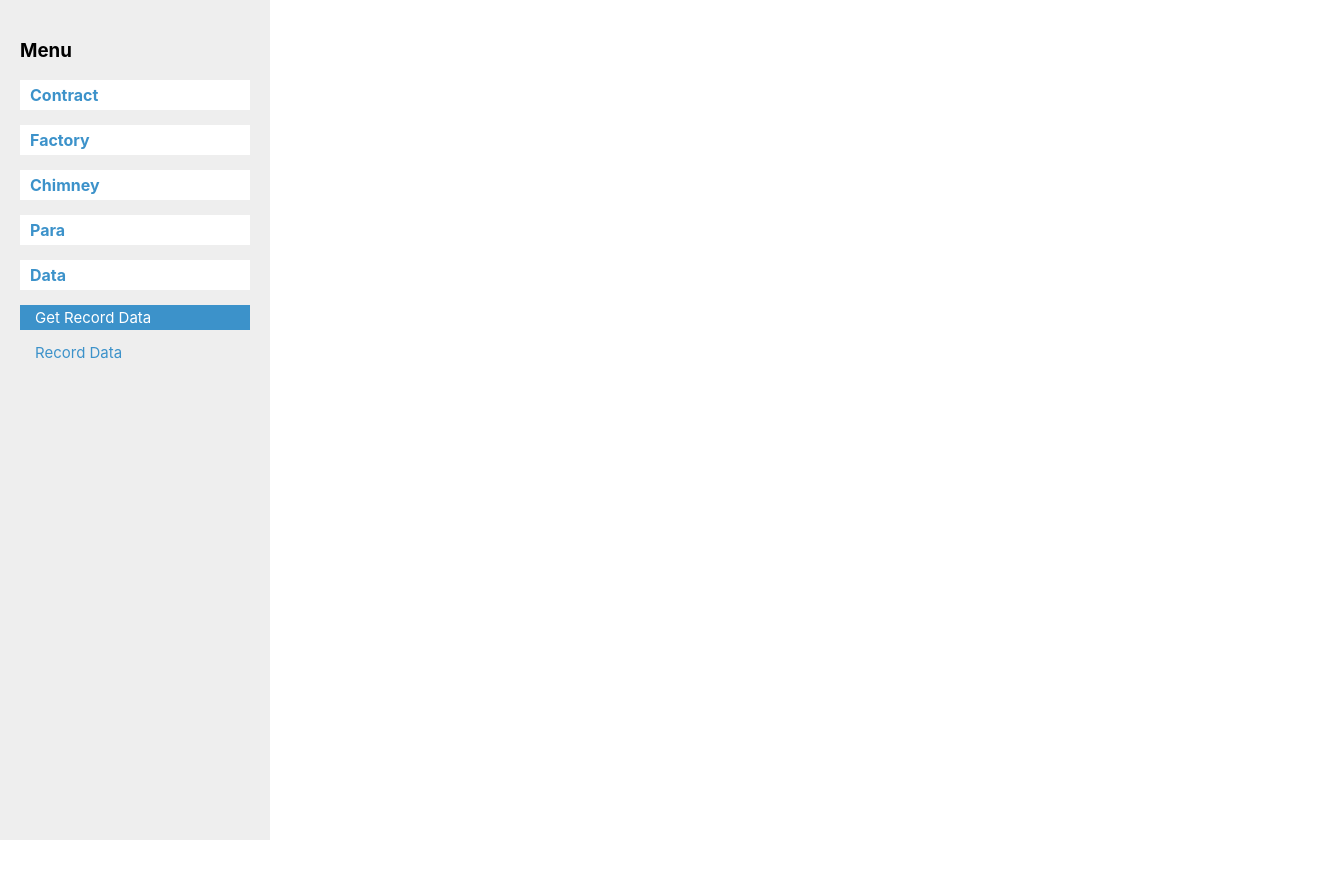
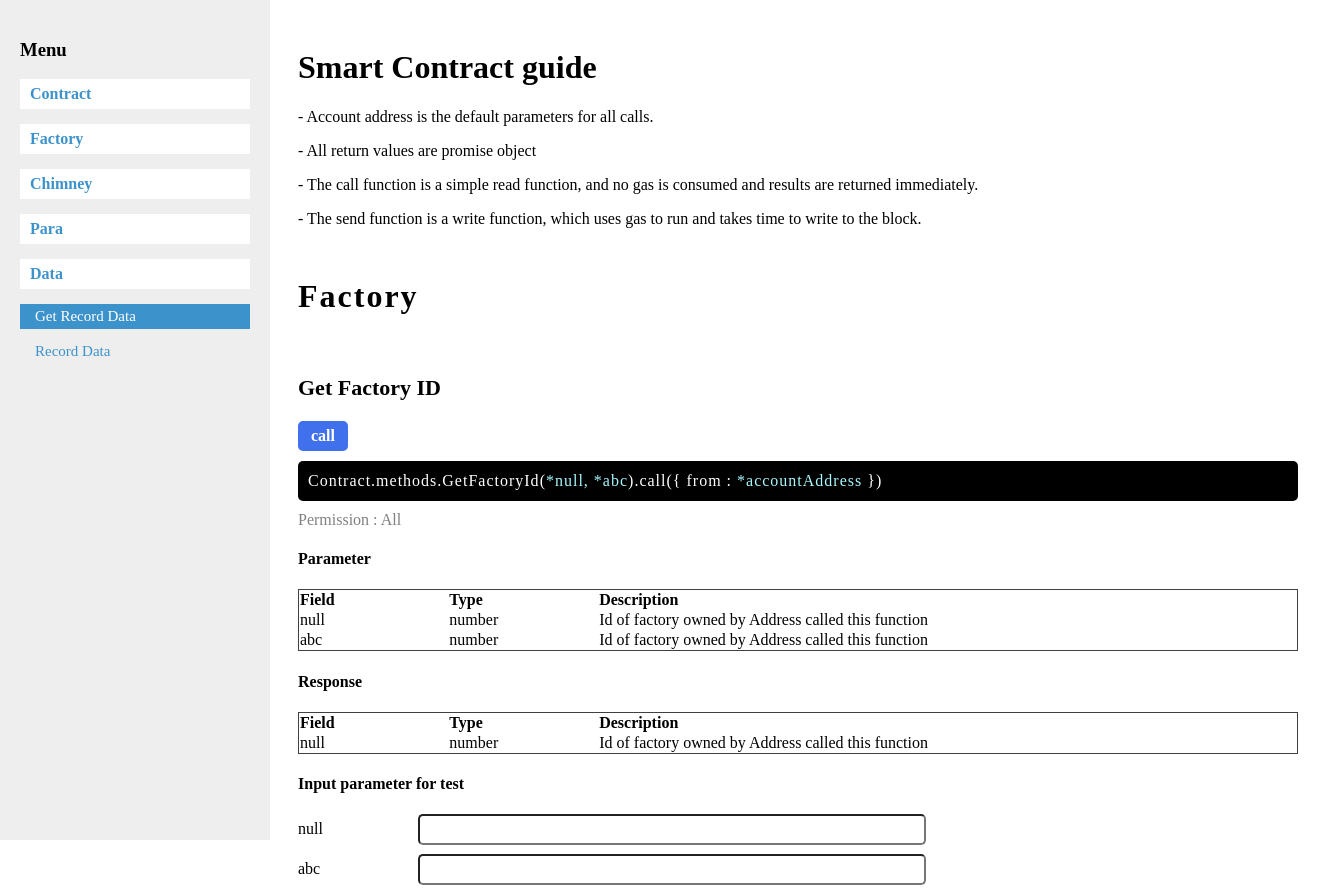
Before and after one commit to ghwlchlaks/interview-blockchain, a React (Create React App) app: page / in a window 1280 px wide. Shown: the top 896 px of the page, 1318 px wide, since content can reach past the window. Before the commit the page ends 800 px from the top, so only its background shows below. Built offline with nearby package versions, Linux system fonts and the light colour scheme.

Commit message:
factory 데이터 포맷에 맞춘 렌더링 구현

```diff
--- a/src/components/App/App.css
+++ b/src/components/App/App.css
@@ -0,0 +1,111 @@
+.cRufqc {
+  margin-left: 270px;
+  width: 1000px;
+  padding: 20px;
+}
+
+.dVKpwM {
+  margin-top: 50px;
+}
+
+.dVKpwM h1 {
+  font-weight: 900;
+  letter-spacing: 2px;
+}
+
+.hWQzFJ {
+  width: 100%;
+}
+
+.gMMQQA {
+  margin-top: 60px;
+  font-size: 22px;
+  font-weight: bold;
+}
+
+.gyBjzW {
+  width: 50px;
+  height: 30px;
+  background-color: green;
+  color: rgb(255, 255, 255);
+  font-weight: bold;
+  margin-top: 20px;
+  text-align: center;
+  line-height: 30px;
+  border-radius: 5px;
+}
+
+.cmMCQp {
+  width: 50px;
+  height: 30px;
+  background-color: rgb(64, 112, 236);
+  color: rgb(255, 255, 255);
+  font-weight: bold;
+  margin-top: 20px;
+  text-align: center;
+  line-height: 30px;
+  border-radius: 5px;
+}
+
+.ksmAft {
+  width: 100%;
+  background-color: black;
+  color: rgb(255, 255, 255);
+  height: 40px;
+  line-height: 40px;
+  text-indent: 10px;
+  margin-top: 10px;
+  letter-spacing: 1px;
+  border-radius: 5px;
+}
+
+.ksmAft span {
+  color: rgb(167, 248, 255);
+}
+
+.idnNek {
+  color: grey;
+  margin-top: 10px;
+}
+
+.cgLjMM table {
+  width: 100%;
+  text-align: left;
+  border-collapse: collapse;
+  border-width: 1px;
+  border-style: solid;
+  border-color: rgb(64, 64, 64);
+  border-image: initial;
+}
+
+.hzfKcW .inputDiv {
+  height: 40px;
+}
+
+.hzfKcW .inputDiv label {
+  width: 120px;
+  display: inline-block;
+}
+
+.hzfKcW .inputDiv input {
+  width: 500px;
+  height: 25px;
+  border-radius: 5px;
+}
+
+.iJAXNg {
+  margin-top: 20px;
+}
+
+.iJAXNg button {
+  line-height: 20px;
+  color: rgb(51, 51, 51);
+  text-align: center;
+  text-shadow: rgba(255, 255, 255, 0.75) 0px 1px 1px;
+  width: 100px;
+  height: 30px;
+  font-weight: bold;
+  cursor: pointer;
+  border-radius: 5px;
+  outline: 0px;
+}
--- a/src/components/App/App.js
+++ b/src/components/App/App.js
@@ -3,11 +3,142 @@ import './App.css';
 
 import Sidebar from '../Sidebar/Sidebar';
 
+import { datas } from '../../datas/Factory';
+
 class App extends Component {
+  makeContents() {
+    for (let label in datas) {
+      return (
+        <div className="pages__Content-sc-1sxqz4u-1 dVKpwM">
+          <h1 className="label" tabIndex="0">
+            {label}
+          </h1>
+          {datas[label].map((value, index) => {
+            return (
+              <div key={index}>
+                <div className="code__Title-k9e9h3-1 gMMQQA">{value.title}</div>
+                <div
+                  className={
+                    'code__Type-k9e9h3-2 ' +
+                    (value.type === 'call' ? 'cmMCQp' : 'gyBjzW')
+                  }
+                >
+                  {value.type}
+                </div>
+                <div className="code__Method-k9e9h3-3 ksmAft">
+                  Contract.methods.{value.method}(
+                  {value.parameters.map((paramValue, paramIndex) => {
+                    return (
+                      <span key={paramIndex}>
+                        *{paramValue.field}
+                        {paramIndex === value.parameters.length - 1
+                          ? null
+                          : ', '}
+                      </span>
+                    );
+                  })}
+                  ).{value.type}(&#123; from : <span>*accountAddress</span>{' '}
+                  &#125;)
+                </div>
+
+                <div className="code__Permission-k9e9h3-4 idnNek">
+                  Permission : {value.permission}
+                </div>
+                {value.parameters.length > 0
+                  ? this.makeTable(value.parameters, 'Parameter')
+                  : null}
+
+                {value.responses.length > 0
+                  ? this.makeTable(value.responses, 'Response')
+                  : null}
+
+                {value.parameters.length > 0
+                  ? this.makeInput(value.parameters)
+                  : null}
+
+                <div className="code__Example-k9e9h3-5 iJAXNg">
+                  <button type="button">Click for test</button>
+                  <p>Result :</p>
+                  <div className="code__ExampleLine-k9e9h3-6 cClStL" />
+                </div>
+              </div>
+            );
+          })}
+        </div>
+      );
+    }
+  }
+  makeInput(datas) {
+    return (
+      <div className="code__Test-k9e9h3-8 hzfKcW">
+        <h4>Input parameter for test</h4>
+        {datas.map((value, index) => {
+          return (
+            <div className="inputDiv" key={index}>
+              <label>{value.field}</label>
+              <input onChange={this.inputChangeHandler} type="text" value="" />
+            </div>
+          );
+        })}
+      </div>
+    );
+  }
+
+  inputChangeHandler() {}
+
+  makeTable(datas, tableTitle) {
+    return (
+      <div className="code__Param-k9e9h3-7 cgLjMM">
+        <h4>{tableTitle}</h4>
+        <table>
+          <thead>
+            <tr>
+              <th width="15%">Field</th>
+              <th width="15%">Type</th>
+              <th width="70%">Description</th>
+            </tr>
+          </thead>
+          <tbody>
+            {datas.map((tableValue, tableIndex) => {
+              return (
+                <tr key={tableIndex}>
+                  <td>{tableValue.field}</td>
+                  <td>{tableValue.type}</td>
+                  <td>{tableValue.description}</td>
+                </tr>
+              );
+            })}
+          </tbody>
+        </table>
+      </div>
+    );
+  }
+
   render() {
     return (
-      <div>
+      <div className="className=pages__Wrapper-sc-1sxqz4u-0 cRufqc">
         <Sidebar />
+        <div>
+          {/* page header */}
+          <h1>Smart Contract guide</h1>
+          <p>- Account address is the default parameters for all calls.</p>
+          <p>- All return values are promise object</p>
+          <p>
+            - The call function is a simple read function, and no gas is
+            consumed and results are returned immediately.
+          </p>
+          <p>
+            - The send function is a write function, which uses gas to run and
+            takes time to write to the block.
+          </p>
+        </div>
+
+        {this.makeContents()}
+        {/* contract */}
+        {/* <Contract /> */}
+
+        {/* factory */}
+        {/* <Factory factoryDatas={factoryDatas} /> */}
       </div>
     );
   }
--- /dev/null
+++ b/src/containers/Factory.js
@@ -0,0 +1,13 @@
+import React, { Component } from 'react';
+
+export default class Factory extends Component {
+  render() {
+    return (
+      <div className="pages__Content-sc-1sxqz4u-1 dVKpwM">
+        {
+          // this.props.
+        }
+      </div>
+    );
+  }
+}
--- /dev/null
+++ b/src/containers/index.js
@@ -0,0 +1,4 @@
+import Contract from './Contract';
+import Factory from './Factory';
+
+export { Contract, Factory };
--- /dev/null
+++ b/src/datas/Factory.js
@@ -0,0 +1,29 @@
+export const datas = {
+  Factory: [
+    {
+      title: 'Get Factory ID',
+      type: 'call',
+      method: 'GetFactoryId',
+      permission: 'All',
+      parameters: [
+        {
+          field: 'null',
+          type: 'number',
+          description: 'Id of factory owned by Address called this function'
+        },
+        {
+          field: 'abc',
+          type: 'number',
+          description: 'Id of factory owned by Address called this function'
+        }
+      ],
+      responses: [
+        {
+          field: 'null',
+          type: 'number',
+          description: 'Id of factory owned by Address called this function'
+        }
+      ]
+    }
+  ]
+};
--- a/src/index.css
+++ /dev/null
@@ -1,14 +0,0 @@
-body {
-  margin: 0;
-  padding: 0;
-  font-family: -apple-system, BlinkMacSystemFont, "Segoe UI", "Roboto", "Oxygen",
-    "Ubuntu", "Cantarell", "Fira Sans", "Droid Sans", "Helvetica Neue",
-    sans-serif;
-  -webkit-font-smoothing: antialiased;
-  -moz-osx-font-smoothing: grayscale;
-}
-
-code {
-  font-family: source-code-pro, Menlo, Monaco, Consolas, "Courier New",
-    monospace;
-}
--- a/src/index.js
+++ b/src/index.js
@@ -1,6 +1,5 @@
 import React from 'react';
 import ReactDOM from 'react-dom';
-import './index.css';
 import App from './components/App/App';
 import * as serviceWorker from './serviceWorker';
 
```
Also changed, not shown: src/containers/Contract.js (added, +34 -0 lines).
